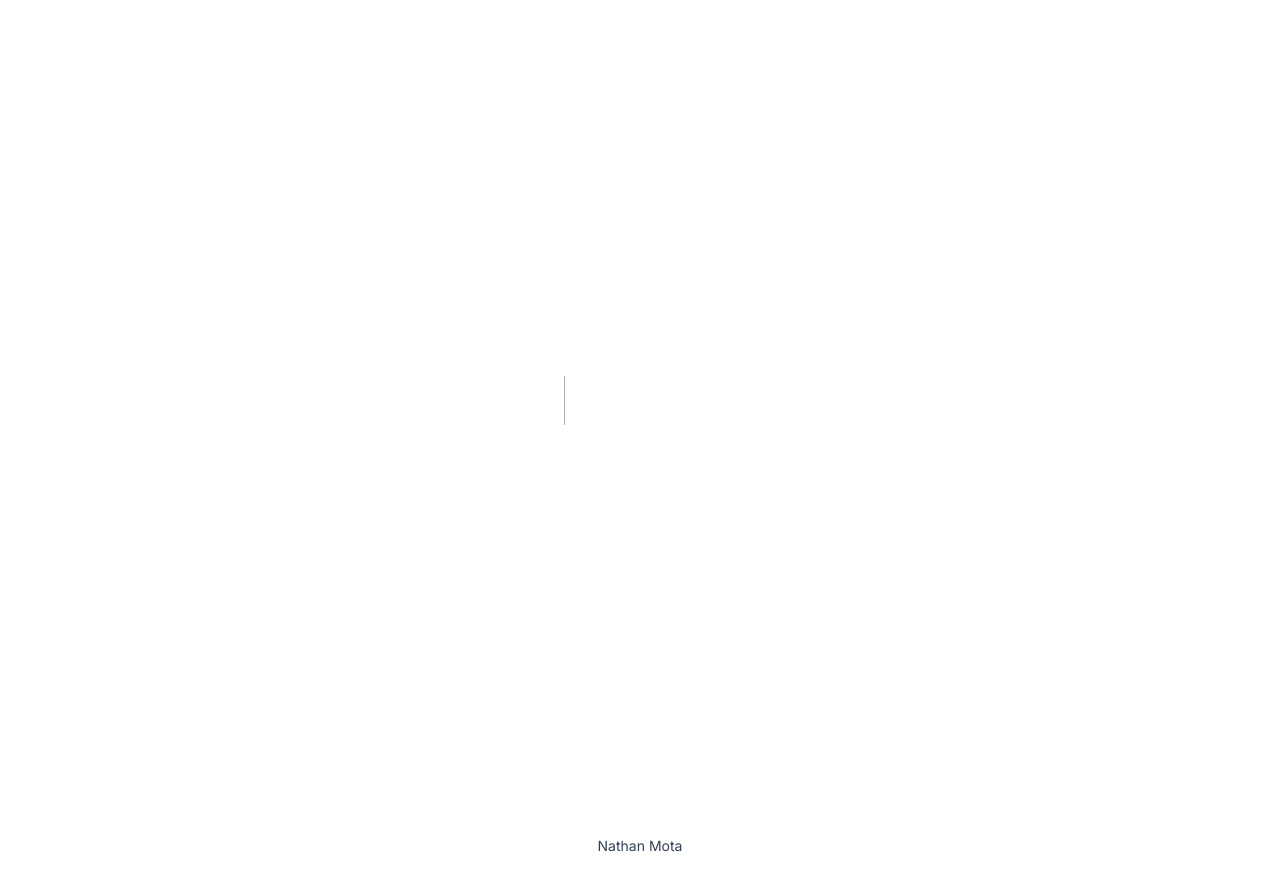
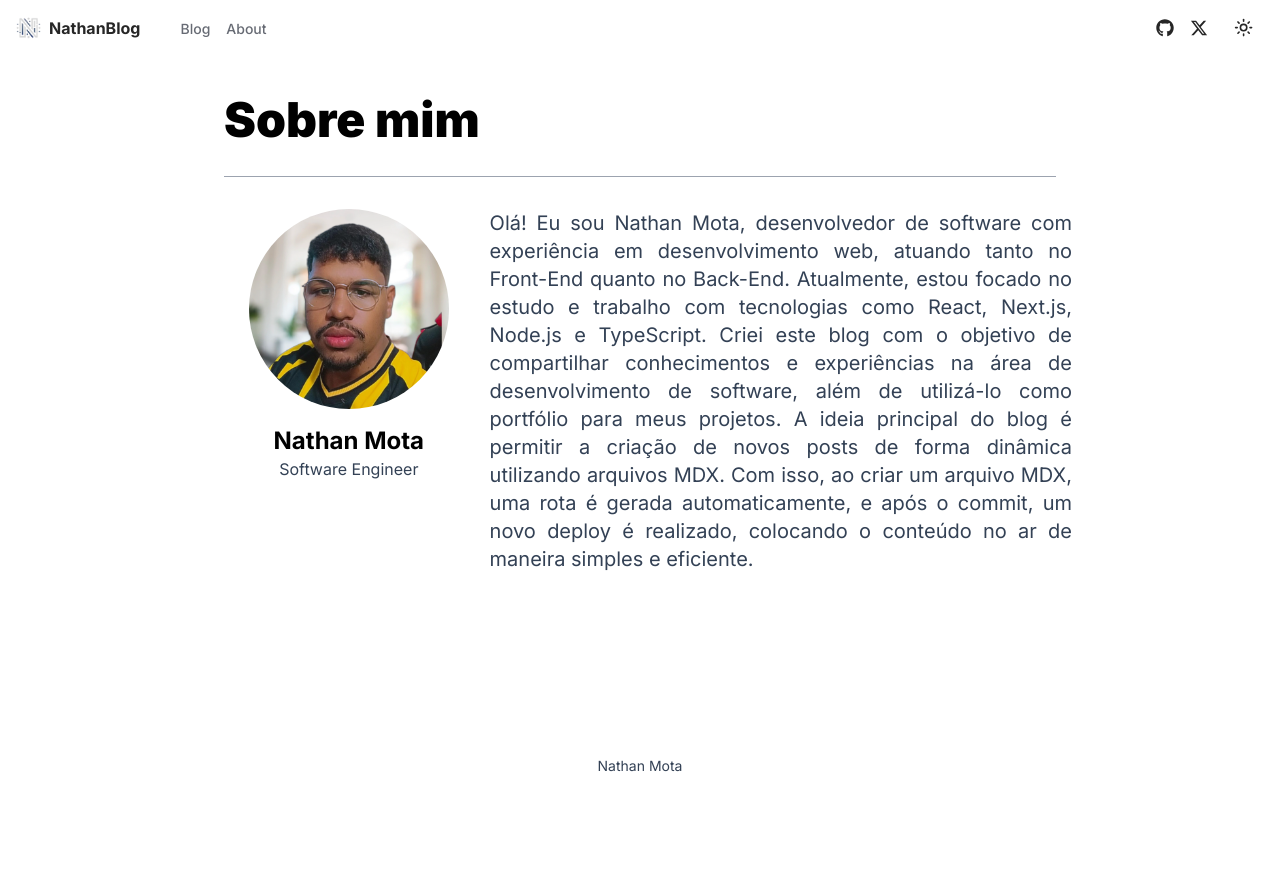
Before and after one commit to nathanmota-dev/blog-nextjs, a Next.js app: page /about in a window 1280 px wide. Before the commit this address had no page. After the commit the page ends 800 px from the top, so only its background shows below. Built offline with nearby package versions, Linux system fonts and the light colour scheme.

Commit message:
:sparkles: feat: create abou page

```diff
--- /dev/null
+++ b/app/about/page.tsx
@@ -0,0 +1,37 @@
+import Footer from "../components/footer";
+import Navbar from "../components/navbar";
+import Image from 'next/image';
+
+export default function AboutPage() {
+    return (
+        <div>
+            <Navbar />
+            <div className="container max-w-4xl py-6 lg:py-10">
+                <h1 className="text-4xl lg:text-5xl font-black text-black dark:text-white">Sobre mim</h1>
+                <hr className="mt-8 dark:border-slate-700 border-gray-400" />
+                <div className="grid lg:grid-cols-[30%_70%] grid-cols-1 md:gap-4 mt-8">
+                    <div className="flex flex-col items-center">
+                        <Image
+                            src="/profile.png"
+                            alt="Foto de perfil"
+                            width={200}
+                            height={200}
+                            className="rounded-full"
+                        />
+
+                        <h1 className="mt-4 text-2xl font-bold text-black dark:text-white">Nathan Mota</h1>
+                        <p className="text-md text-slate-700 dark:text-muted-foreground text-justify">Software Engineer</p>
+
+                    </div>
+                    <div className="flex items-center lg:items-start mt-8 md:mt-0">
+                        <p className="text-xl text-slate-700 dark:text-muted-foreground text-justify">
+                            Olá! Eu sou Nathan Mota, desenvolvedor de software com experiência em desenvolvimento web, atuando tanto no Front-End quanto no Back-End. Atualmente, estou focado no estudo e trabalho com tecnologias como React, Next.js, Node.js e TypeScript.
+
+                            Criei este blog com o objetivo de compartilhar conhecimentos e experiências na área de desenvolvimento de software, além de utilizá-lo como portfólio para meus projetos. A ideia principal do blog é permitir a criação de novos posts de forma dinâmica utilizando arquivos MDX. Com isso, ao criar um arquivo MDX, uma rota é gerada automaticamente, e após o commit, um novo deploy é realizado, colocando o conteúdo no ar de maneira simples e eficiente.
+                        </p>
+                    </div>
+                </div>
+            </div>
+        </div>
+    )
+}
```
Also changed, not shown: public/profile.png (added), 1 other file (tests, documents, lock files or other folders).
